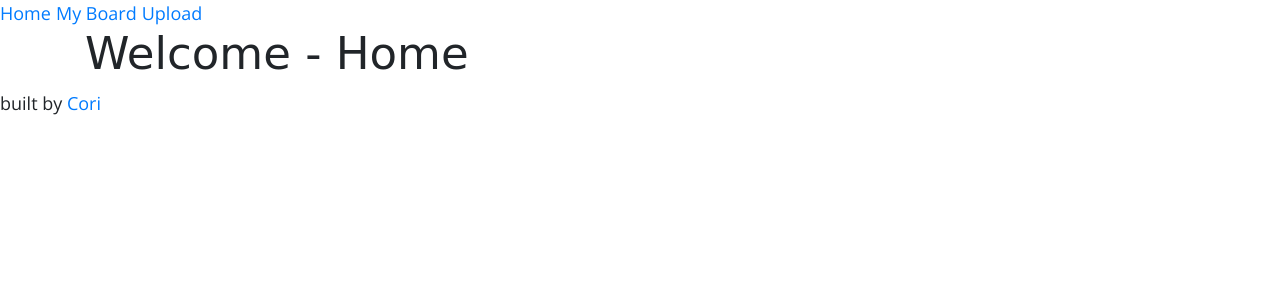
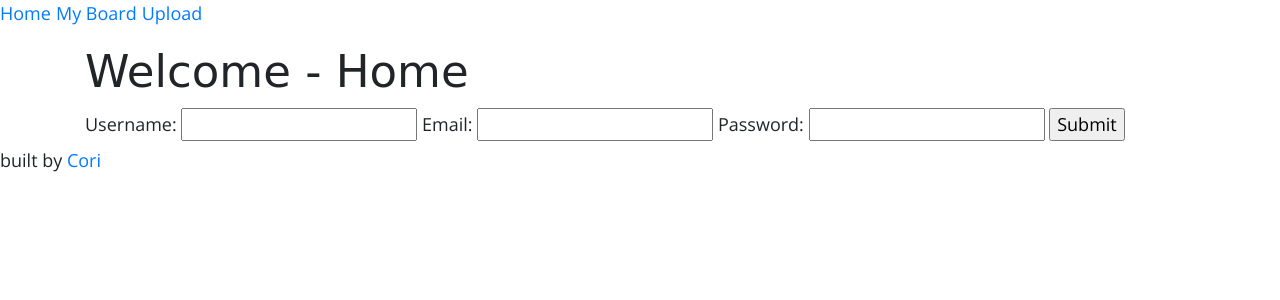
Before and after one commit to coriography/picture_this, a Flask app: page / in a window 1280 px wide. Shown: the top 300 px of the page. Run offline with Flask 2, Linux system fonts and the light colour scheme; some web fonts are replaced.

Commit message:
added register form, post route, and message container

```diff
--- a/server.py
+++ b/server.py
@@ -1,4 +1,4 @@
-from flask import Flask, render_template
+from flask import Flask, render_template, request, flash, redirect
 import jinja2
 import os
 from model import connect_to_db
@@ -6,6 +6,9 @@ from model import connect_to_db
 app = Flask(__name__)
 app.secret_key = os.environ["SECRET_KEY"] # use key exported from secrets.sh
 app.jinja_env.undefined = jinja2.StrictUndefined # throw an error for an undefined Jinja var
+
+
+##### * RENDER PAGES * #####
 
 @app.route("/")
 def go_home():
@@ -25,6 +28,30 @@ def show_upload_page():
 
     return render_template("upload.html")
 
+
+##### * API * #####
+
+@app.route('/api/register_user', methods=['POST'])
+def register_new_user():
+    """Add a new user to the database."""
+
+    username = request.form['username']
+    email = request.form['email']
+    password = request.form['password']
+
+    flash(f'Account created for {username}, {email}')
+    return redirect('/')
+
+    # if username and email are not already in db,
+    #     session['user'] = username
+    #     flash(f'Logged in as {username}')
+    #     return redirect('/')
+
+    # else:
+    #     flash('Wrong password!')
+    #     return redirect('/login')
+
+
 if __name__ == "__main__":
     connect_to_db(app)
     app.run(debug=True, host="0.0.0.0")
--- a/templates/base.html
+++ b/templates/base.html
@@ -21,6 +21,11 @@
     <a href="/">Home</a>
     <a href="/my_board">My Board</a>
     <a href="/upload">Upload</a>
+    <ul>
+    {% for message in get_flashed_messages() %}
+        <li class="text-success">{{ message }}</li>
+    {% endfor %}
+    </ul>
 
     {% block body %}
     <!-- see templates -->
--- a/templates/home.html
+++ b/templates/home.html
@@ -3,6 +3,19 @@
 {% block body %}
 <div class="container">
     <h1>Welcome - Home</h1>
+
+    <form action="/api/register_user" method="POST">
+        <label>Username:</label>
+        <input type="text" name="username">
+
+        <label>Email:</label>
+        <input type="text" name="email">
+
+        <label>Password:</label>
+        <input type="text" name="password">
+
+        <input type="submit">
+    </form>
 </div>
 
 
```
